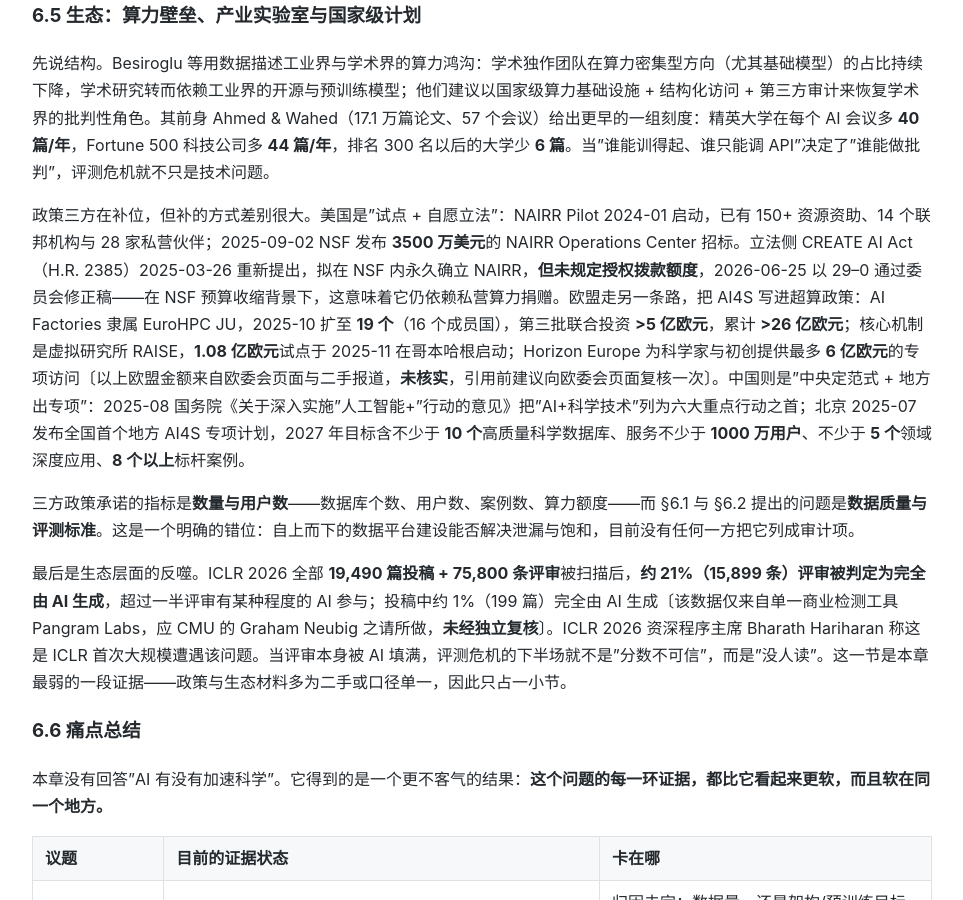
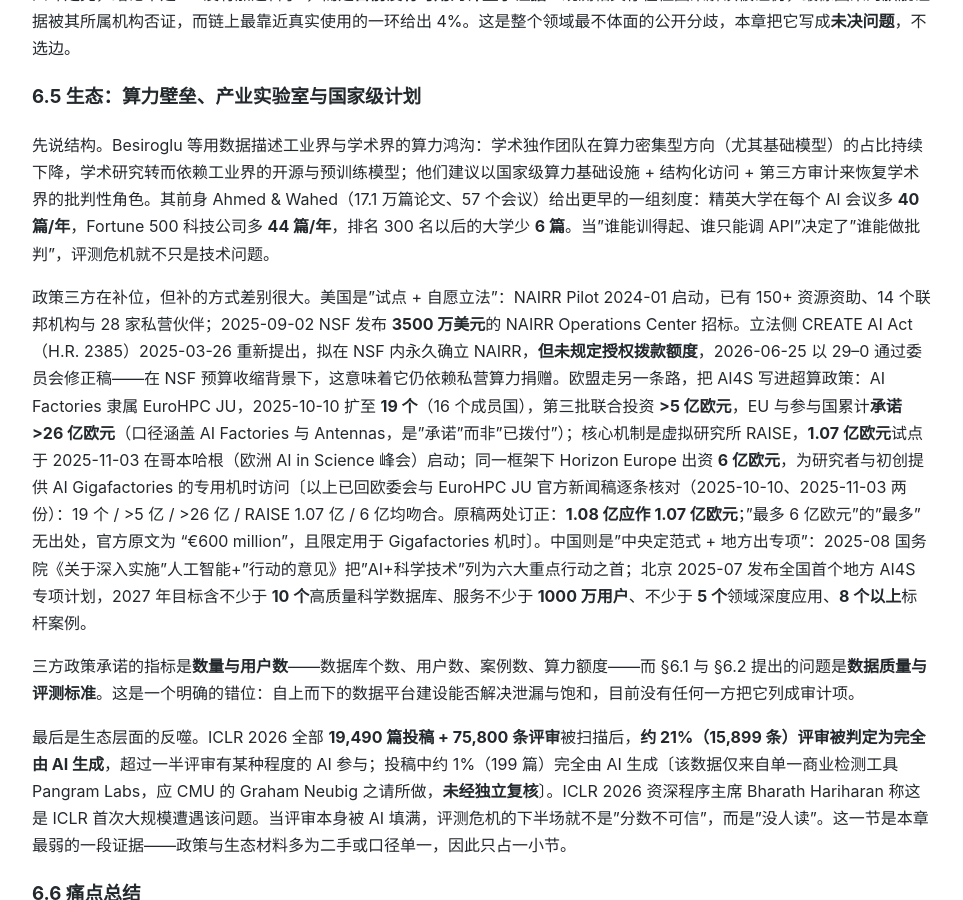
Before and after one commit to liuwwei3/liuwwei3.github.io, a Jekyll site: the page built from blogs/ai4science-survey.md, in a window 1280 px wide and 900 px high, scrolled down 45162 px. Shown: the whole window, without its empty margins (158-1121 px from the left). Built offline with Jekyll 4.4.1, drawn with Linux system fonts in a browser that asks for light colours; some of the changed text lies outside the part shown.

Commit message:
Publish: AI for Science：从代理到闭环（2017–2026）

```diff
--- a/blogs/ai4science-survey.md
+++ b/blogs/ai4science-survey.md
@@ -1160,7 +1160,7 @@
 
 Creel 则提供了节制的立场，防止把"不可解释"当万能挡箭牌。她把透明度拆成算法、结构、运行时三个粒度，主张科学中要求的是"能回答特定问题的**有向透明度**"，而非全盘可解释。Roscher 等把哲学讨论落到方法层：特征归因、物理量提取等，并指出"为预测而解释"与"为科学洞见而解释"是两类不同目标——这是本节面向 ML 读者的技术底座。
 
-本节悬着的那个问题是：**AlphaFold 类系统（2 亿+ 结构多为未经实验验证的预测）是否构成"科学知识"？** 已有专门的哲学讨论（"The Epistemology of AI-driven Science: The Case of AlphaFold"，philsci-archive 预印本〔未核实发表信息〕），其核心是把选项摆成一个三难：AI 产生知识 / 预测不构成知识除非可推自既有原理 / 科学知识不能强不透明——三者必弃其一。这个三难没有标准答案，但它精确地说明了 §6.3 的处境：我们缺的不是更强的模型，而是**判定"这算不算知识"的标准**。
+本节悬着的那个问题是：**AlphaFold 类系统（2 亿+ 结构多为未经实验验证的预测）是否构成"科学知识"？** 已有专门的哲学讨论（Daria Zakharova, *The Epistemology of AI-driven Science: The Case of AlphaFold*；**无期刊发表版本**——截至 2026-10，Crossref / OpenAlex / Semantic Scholar 三个书目库均无该标题记录，其正式载体是作者的 LSE 博士论文 *Cognitive "black boxes": a philosophical examination of non-human minds and AI-driven science*（2026，DOI 10.21953/researchonline.lse.ac.uk.00140240）的第四章，可公开读到的是 philsci-archive 预印本 26659），其核心是把选项摆成一个三难：AI 产生知识 / 预测不构成知识除非可推自既有原理 / 科学知识不能强不透明——三者必弃其一。这个三难没有标准答案，但它精确地说明了 §6.3 的处境：我们缺的不是更强的模型，而是**判定"这算不算知识"的标准**。
 
 ### 6.4 实证：AI 到底有没有加速科学？
 
@@ -1194,7 +1194,7 @@
 
 先说结构。Besiroglu 等用数据描述工业界与学术界的算力鸿沟：学术独作团队在算力密集型方向（尤其基础模型）的占比持续下降，学术研究转而依赖工业界的开源与预训练模型；他们建议以国家级算力基础设施 + 结构化访问 + 第三方审计来恢复学术界的批判性角色。其前身 Ahmed & Wahed（17.1 万篇论文、57 个会议）给出更早的一组刻度：精英大学在每个 AI 会议多 **40 篇/年**，Fortune 500 科技公司多 **44 篇/年**，排名 300 名以后的大学少 **6 篇**。当"谁能训得起、谁只能调 API"决定了"谁能做批判"，评测危机就不只是技术问题。
 
-政策三方在补位，但补的方式差别很大。美国是"试点 + 自愿立法"：NAIRR Pilot 2024-01 启动，已有 150+ 资源资助、14 个联邦机构与 28 家私营伙伴；2025-09-02 NSF 发布 **3500 万美元**的 NAIRR Operations Center 招标。立法侧 CREATE AI Act（H.R. 2385）2025-03-26 重新提出，拟在 NSF 内永久确立 NAIRR，**但未规定授权拨款额度**，2026-06-25 以 29–0 通过委员会修正稿——在 NSF 预算收缩背景下，这意味着它仍依赖私营算力捐赠。欧盟走另一条路，把 AI4S 写进超算政策：AI Factories 隶属 EuroHPC JU，2025-10 扩至 **19 个**（16 个成员国），第三批联合投资 **>5 亿欧元**，累计 **>26 亿欧元**；核心机制是虚拟研究所 RAISE，**1.08 亿欧元**试点于 2025-11 在哥本哈根启动；Horizon Europe 为科学家与初创提供最多 **6 亿欧元**的专项访问〔以上欧盟金额来自欧委会页面与二手报道，**未核实**，引用前建议向欧委会页面复核一次〕。中国则是"中央定范式 + 地方出专项"：2025-08 国务院《关于深入实施"人工智能+"行动的意见》把"AI+科学技术"列为六大重点行动之首；北京 2025-07 发布全国首个地方 AI4S 专项计划，2027 年目标含不少于 **10 个**高质量科学数据库、服务不少于 **1000 万用户**、不少于 **5 个**领域深度应用、**8 个以上**标杆案例。
+政策三方在补位，但补的方式差别很大。美国是"试点 + 自愿立法"：NAIRR Pilot 2024-01 启动，已有 150+ 资源资助、14 个联邦机构与 28 家私营伙伴；2025-09-02 NSF 发布 **3500 万美元**的 NAIRR Operations Center 招标。立法侧 CREATE AI Act（H.R. 2385）2025-03-26 重新提出，拟在 NSF 内永久确立 NAIRR，**但未规定授权拨款额度**，2026-06-25 以 29–0 通过委员会修正稿——在 NSF 预算收缩背景下，这意味着它仍依赖私营算力捐赠。欧盟走另一条路，把 AI4S 写进超算政策：AI Factories 隶属 EuroHPC JU，2025-10-10 扩至 **19 个**（16 个成员国），第三批联合投资 **>5 亿欧元**，EU 与参与国累计**承诺** **>26 亿欧元**（口径涵盖 AI Factories 与 Antennas，是"承诺"而非"已拨付"）；核心机制是虚拟研究所 RAISE，**1.07 亿欧元**试点于 2025-11-03 在哥本哈根（欧洲 AI in Science 峰会）启动；同一框架下 Horizon Europe 出资 **6 亿欧元**，为研究者与初创提供 AI Gigafactories 的专用机时访问〔以上已回欧委会与 EuroHPC JU 官方新闻稿逐条核对（2025-10-10、2025-11-03 两份）：19 个 / >5 亿 / >26 亿 / RAISE 1.07 亿 / 6 亿均吻合。原稿两处订正：**1.08 亿应作 1.07 亿欧元**；"最多 6 亿欧元"的"最多"无出处，官方原文为 "€600 million"，且限定用于 Gigafactories 机时〕。中国则是"中央定范式 + 地方出专项"：2025-08 国务院《关于深入实施"人工智能+"行动的意见》把"AI+科学技术"列为六大重点行动之首；北京 2025-07 发布全国首个地方 AI4S 专项计划，2027 年目标含不少于 **10 个**高质量科学数据库、服务不少于 **1000 万用户**、不少于 **5 个**领域深度应用、**8 个以上**标杆案例。
 
 三方政策承诺的指标是**数量与用户数**——数据库个数、用户数、案例数、算力额度——而 §6.1 与 §6.2 提出的问题是**数据质量与评测标准**。这是一个明确的错位：自上而下的数据平台建设能否解决泄漏与饱和，目前没有任何一方把它列成审计项。
 
@@ -1398,7 +1398,7 @@
 119. Roscher, R., Bohn, B., Duarte, M. F. 等 (2020). *Explainable Machine Learning for Scientific Insights and Discoveries.* IEEE Access 8, 42200–42216. DOI 10.1109/access.2020.2976199
 120. Sullivan, E. (2022). *Understanding from Machine Learning Models.* The British Journal for the Philosophy of Science 73(1), 109–133. DOI 10.1093/bjps/axz035
 121. Dean, W. & Naibo, A. (2025). *Artificial Intelligence and Inherent Mathematical Difficulty.* Philosophia Mathematica 33(3), 283–329. [arXiv:2408.03345]
-122. *The Epistemology of AI-driven Science: The Case of AlphaFold.* philsci-archive.pitt.edu/26659〔预印本·未核实发表信息〕
+122. Zakharova, D. (2026). *Cognitive "black boxes": a philosophical examination of non-human minds and AI-driven science* [博士论文]. London School of Economics and Political Science. DOI 10.21953/researchonline.lse.ac.uk.00140240（"The Epistemology of AI-driven Science: The Case of AlphaFold" 为其第四章；正文可公开读到的是 philsci-archive.pitt.edu/26659 预印本。截至 2026-10，Crossref / OpenAlex / Semantic Scholar 均无该标题的期刊记录）
 
 
 [← 回到首页](..)
```
